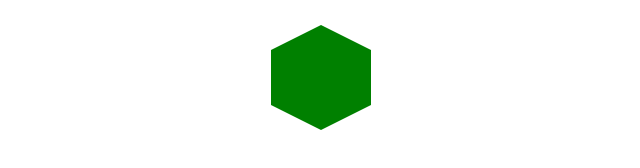
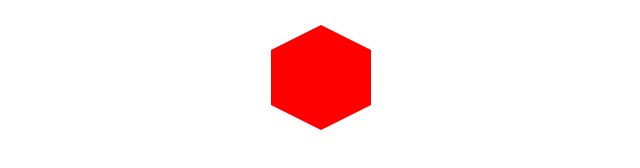
Before and after one commit to sugananth2003/jandevops, a plain HTML site: page hexagon.html in a window 1280 px wide. Shown: the whole page, without its empty margins (184-824 px from the left). Drawn offline with nearby package versions, Linux system fonts and the light colour scheme.

Commit message:
bug fixed

```diff
--- a/hexagon.html
+++ b/hexagon.html
@@ -31,7 +31,7 @@ html{
   height: 55px;
  top:50px;
  float:left;
-  background:green;
+  background:red;
   position: relative;
 }
 
@@ -44,7 +44,7 @@ html{
   height: 0;
   border-left: 50px solid transparent;
   border-right: 50px solid transparent;
-  border-bottom: 25px solid green;
+  border-bottom: 25px solid red;
 }
 
 .one:after {
@@ -56,7 +56,7 @@ html{
   height: 0;
   border-left: 50px solid transparent;
   border-right: 50px solid transparent;
-  border-top: 25px solid green;
+  border-top: 25px solid red;
 }
 
 
```
